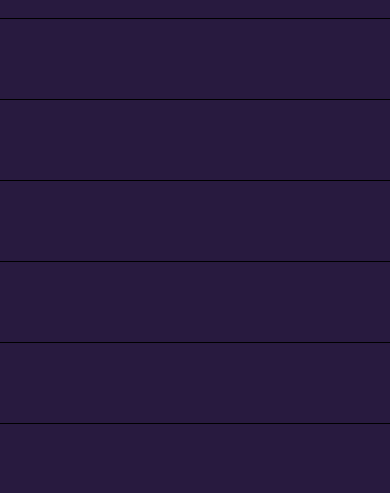
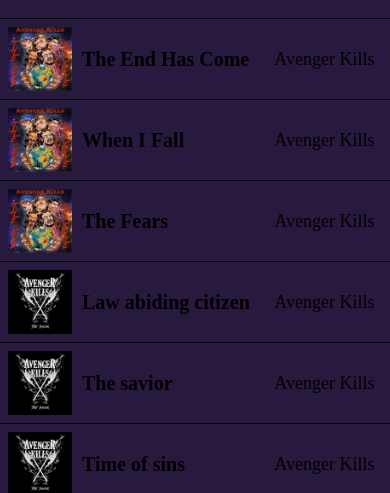
Before and after one commit to edvard01/lexicon-music-player, a plain HTML site: page index.html in a window 390 px wide. Shown: the part 636-1129 px from the top of the page. Drawn offline with Linux system fonts and the light colour scheme.

Commit message:
Added song class, added songs and putting the songs from the file into the array of objects for songs, added the playlist into the html page and added styling to the webpage

```diff
--- a/index.css
+++ b/index.css
@@ -87,12 +87,38 @@
     text-align: center;
     width: 100%;
     height: 64px;
-    padding: 8px;
+    padding-top: 8px;
+    padding-bottom: 8px;
     background-color: rgb(40, 26, 63);
-    justify-content: space-between;
+    justify-content: flex-start;
     border-bottom-style: solid;
     border-right-style: none;
     border-color: black;
     border-width: thin;
   }
+
+  .song > img {
+    margin-left: 8px;
+    height: 64px;
+    width: 64px;
+  }
+
+  .song-text {
+    display: flex;
+    flex-direction: row;
+    width: 75%;
+    margin-left: 10px;
+    justify-content: space-between;
+    align-items: center;
+  }
+
+  .song-text > h3 {
+    font-size: 20px;
+    margin: 0;
+  }
+
+  .song-text > p {
+    font-size: 18px;
+    margin: 0;
+  }
 }
--- a/index.html
+++ b/index.html
@@ -39,14 +39,7 @@
         <span class="material-icons"> shuffle </span>
       </article>
     </div>
-    <div class="playlist">
-      <div class="song"></div>
-      <div class="song"></div>
-      <div class="song"></div>
-      <div class="song"></div>
-      <div class="song"></div>
-      <div class="song"></div>
-    </div>
+    <div class="playlist"></div>
     <script src="index.js"></script>
   </body>
 </html>
--- a/index.js
+++ b/index.js
@@ -0,0 +1,96 @@
+const songs = [
+  "assets/songs/The_End_Has_Come_-_Avenger_Kills.mp3",
+  "assets/songs/When_I_Fall_-_Avenger_Kills.mp3",
+  "assets/songs/The_Fears_-_Avenger_Kills.mp3",
+  "assets/songs/Law_abiding_citizen_-_Avenger_Kills.mp3",
+  "assets/songs/The_savior_-_Avenger_Kills.mp3",
+  "assets/songs/Time_of_sins_-_Avenger_Kills.mp3",
+];
+
+const songObjects = [];
+
+class Song {
+  constructor(path, title, author, album, albumCover) {
+    this.path = path;
+    this.title = title;
+    this.author = author;
+    this.album = album;
+    this.albumCover = albumCover;
+  }
+}
+
+const playlist = document.querySelector(".playlist");
+
+setupSongs();
+displayAlbum(songObjects);
+
+function displayAlbum(songs) {
+  for (const song of songs) {
+    let html =
+      `<article class="song">` +
+      `<img src="${song.albumCover}" alt="album"/>` +
+      `<div class="song-text">` +
+      `<h3>${song.title}</h3>` +
+      `<p>${song.author}</p>` +
+      `</div>` +
+      `</article>`;
+    playlist.innerHTML += html;
+  }
+}
+
+function setupSongs() {
+  songObjects.push(
+    new Song(
+      songs[0],
+      "The End Has Come",
+      "Avenger Kills",
+      "The End Has Come",
+      "assets/album-cover/theendhascome.jpg"
+    )
+  );
+  songObjects.push(
+    new Song(
+      songs[1],
+      "When I Fall",
+      "Avenger Kills",
+      "The End Has Come",
+      "assets/album-cover/theendhascome.jpg"
+    )
+  );
+  songObjects.push(
+    new Song(
+      songs[2],
+      "The Fears",
+      "Avenger Kills",
+      "The End Has Come",
+      "assets/album-cover/theendhascome.jpg"
+    )
+  );
+  songObjects.push(
+    new Song(
+      songs[3],
+      "Law abiding citizen",
+      "Avenger Kills",
+      "The Savior",
+      "assets/album-cover/thesavior.jpg"
+    )
+  );
+  songObjects.push(
+    new Song(
+      songs[4],
+      "The savior",
+      "Avenger Kills",
+      "The Savior",
+      "assets/album-cover/thesavior.jpg"
+    )
+  );
+  songObjects.push(
+    new Song(
+      songs[5],
+      "Time of sins",
+      "Avenger Kills",
+      "The Savior",
+      "assets/album-cover/thesavior.jpg"
+    )
+  );
+}
```
